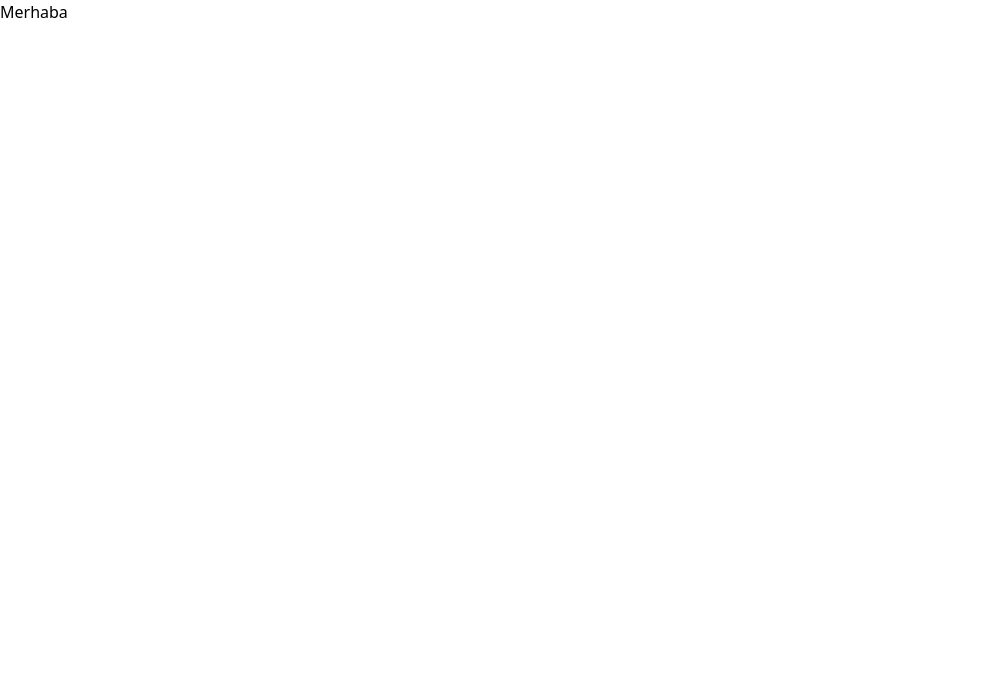
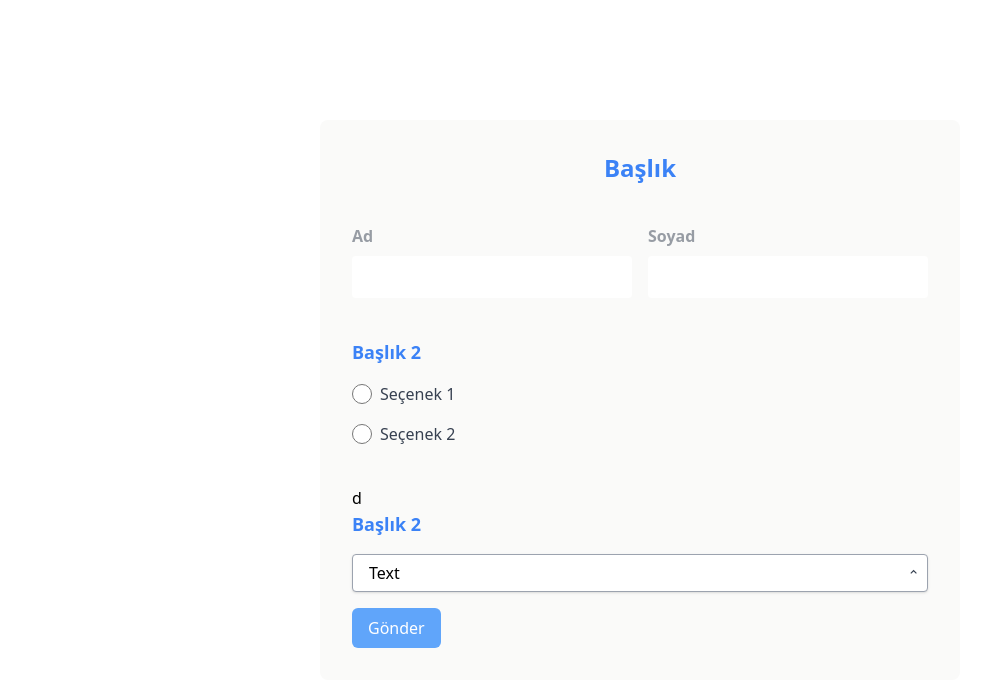
Before and after one commit to Vrm4/Survey-App, a Next.js app: page /survey in a window 1280 px wide. Shown: the top 686 px of the page, without its empty margins (0-991 px from the left). Built offline with nearby package versions, Linux system fonts and the light colour scheme; no server answers; the database is empty.

Commit message:
Continue

```diff
--- a/src/pages/add.tsx
+++ b/src/pages/add.tsx
@@ -14,40 +14,50 @@ export default function Add() {
 
     const handleSubmit = (e : React.FormEvent<HTMLFormElement>) : void => {
         e.preventDefault()
-        console.log(e.currentTarget)
-        const formData = new FormData(e.currentTarget)
-        var data : questionDatas[] = []
-        let i = 0
-        while (i < questions){
-          const titleD = formData.get(`input-${i}`)
-          const typeD = formData.get(`select-${i}`)
-          let questinD = {
-            question :titleD as string,
-            type : typeD as string
-          }
-          data.push(questinD)
-          console.log(data)
-          i ++
-        }
-        const surveyD : surveyDatas = [
-          'Survey' ,
-          data
-        ]
-        fetch('/api/add-survey', {
-          method: 'POST',
-          headers: {
-            'Content-Type': 'application/json'
-          },
-          body: JSON.stringify(surveyD)
-        })
-        .then(() => {
-          alert('Added')
-        })
-        .catch(error => {
-          alert('Error')
-          console.log(error)
-        });
-        console.log(surveyD)
+        const formElements = Array.from(e.currentTarget.elements) as HTMLInputElement[];
+        const checkboxValues = formElements
+          .filter((input: HTMLInputElement) => input.type === 'text' && input.name.startsWith('input-checkbox-'))
+          .map((input: HTMLInputElement) => input.value);
+        const radioValues = formElements
+          .filter((input: HTMLInputElement) => input.type === 'text' && input.name.startsWith('input-radio-'))
+          .map((input: HTMLInputElement) => input.name);
+        console.log(radioValues,checkboxValues)
+
+        //console.log(e.currentTarget)
+        // const formData = new FormData(e.currentTarget)
+        // var data : questionDatas[] = []
+        // let i = 0
+        // while (i < questions){
+        //   const titleD = formData.get(`input-${i}`)
+        //   const typeD = formData.get(`select-${i}`)
+        //   let questinD = {
+        //     question :titleD as string,
+        //     type : typeD as string
+        //   }
+        //   data.push(questinD)
+        //   console.log(data)
+        //   i ++
+        // }
+        // const surveyD : surveyDatas = [
+        //   'Survey' ,
+        //   data
+        // ]
+
+        // fetch('/api/add-survey', {
+        //   method: 'POST',
+        //   headers: {
+        //     'Content-Type': 'application/json'
+        //   },
+        //   body: JSON.stringify(surveyD)
+        // })
+        // .then(() => {
+        //   alert('Added')
+        // })
+        // .catch(error => {
+        //   alert('Error')
+        //   console.log(error)
+        // });
+        // console.log(surveyD)
     }
     const addQuestionHtml = () => {
       setQuestions(questions + 1)
--- /dev/null
+++ b/src/pages/api/survey-data-by-id.ts
@@ -0,0 +1,36 @@
+import { PrismaClient } from '@prisma/client'
+import type { NextApiRequest, NextApiResponse } from 'next'
+
+type Data = {
+  name: string
+}
+
+const prisma = new PrismaClient({
+    datasources: {
+      db: {
+        url: process.env.DATABASE_URL,
+      },
+    },
+  })
+
+  async function getData(idValue : string) {
+      const survey = await prisma.survey.findMany({
+          where : {
+            id : idValue
+          }
+      })
+      return survey
+  }
+
+export default function handler(req: NextApiRequest,res: NextApiResponse) {
+    const id = req.body
+    if(req.method === 'POST'){
+        getData(id)
+        .then((result) => {
+            res.status(200).json(result);
+        })
+        .catch((err) =>{
+            res.status(400).send('Error');
+        })
+    }
+}
--- a/src/pages/index.tsx
+++ b/src/pages/index.tsx
@@ -28,8 +28,8 @@ export default function Home() {
   return (
     <div className="w-screen min-h-screen flex justify-center items-center relative">
       <div className="wrapper">
-        { data.length != 0 ? data.map((value : { title: string } , index : number) => (
-            <Link href='/survey' key={index}>
+        { data.length != 0 ? data.map((value : { title: string , id : string } , index : number) => (
+            <Link href={`/survey?id=${value.id}`} key={index}>
               <div  className="w-full md:w-96 rounded-xl bg-gradient-to-r from-blue-200 to-gray-500 p-6 hover:shadow-2xl">
                 <h1 className="text-white text-3xl font-bold">{value.title}</h1>
               </div>
--- a/src/pages/question.tsx
+++ b/src/pages/question.tsx
@@ -1,8 +1,39 @@
+import { useState } from "react";
+
 type QuestionProps = {
   name: number;
 };
 
 export default function Question(props: QuestionProps) {
+    const [checkboxValue , setCheckbox] = useState(false);
+    const [radio , setRadio] = useState(false)
+    const [checkboxCount , setCheckboxCount ] = useState(1)
+    const [radioCount , setRadioCount] = useState(1)
+
+    const getSelectValue = (e : React.ChangeEvent<HTMLSelectElement>) =>{
+        const value = e.target.value
+        switch(value) {
+            case 'checkbox' :
+            setCheckbox(true);
+            setRadio(false);
+            break;
+            case 'radio' :
+            setRadio(true);
+            setCheckbox(false);
+            break;
+            default :
+            setRadio(false);
+            setCheckbox(false);
+            break;
+        }
+    }
+    const addInput = () =>{
+        if(checkboxValue != false){
+            setCheckboxCount ( checkboxCount +1)
+        }else{
+            setRadioCount(radioCount +1)
+        }
+    }
     return (
       <>
         <div className="bg-white shadow-md rounded px-6 pt-4 pb-4 mb-4">
@@ -31,7 +62,7 @@ export default function Question(props: QuestionProps) {
             <div className="relative">
               <select
                 className="block appearance-none w-full bg-white border border-gray-400 hover:border-gray-500 px-4 py-2 pr-8 rounded shadow leading-tight focus:outline-none focus:shadow-outline"
-                id="secenek" name={`select-${props.name}`}
+                id="secenek" name={`select-${props.name}`} onChange={getSelectValue}
               >
                 <option value='text'>Text</option>
                 <option value='checkbox'>Multi Option</option>
@@ -49,6 +80,47 @@ export default function Question(props: QuestionProps) {
               </div>
             </div>
           </div>
+          { (checkboxValue === true && radio === false ) &&
+            new Array(checkboxCount).fill(0).map((value , index) =>(
+              <div className="field mb-4" key={index}>
+              <label
+                className="block text-gray-700 font-bold mb-2"
+                htmlFor="baslik"
+              >
+                CheckBox Answer:
+              </label>
+              <input
+                className="shadow appearance-none border rounded w-full py-2 px-3 text-gray-700 leading-tight focus:outline-none focus:shadow-outline"
+                id="baslik"
+                type="text"
+                name={`input-checkbox-${props.name}-${index}`}
+                placeholder="Checkbox Answer"
+              />
+            </div>
+            ))
+          }
+          { (checkboxValue === false && radio === true ) &&
+            new Array(radioCount).fill(0).map((value , index) =>(
+              <div className="field mb-4" key={index}>
+              <label
+                className="block text-gray-700 font-bold mb-2"
+                htmlFor="baslik"
+              >
+                Radio Answer:
+              </label>
+              <input
+                className="shadow appearance-none border rounded w-full py-2 px-3 text-gray-700 leading-tight focus:outline-none focus:shadow-outline"
+                id="baslik"
+                type="text"
+                name={`input-radio-${props.name}-${index}`}
+                placeholder="Radio Answer"
+              />
+            </div>
+            ))
+          }
+          { (checkboxValue != false || radio != false) && (
+             <button className="bg-green-500 hover:bg-green-600 text-white font-bold py-1 px-2 rounded-md" onClick={addInput} type='button'>Add+</button>
+          )}
         </div>
       </>
     );
--- a/src/pages/survey.tsx
+++ b/src/pages/survey.tsx
@@ -1,7 +1,91 @@
+import { useEffect, useState } from "react"
+
+const getDataById = async (id : string) =>{
+    const result = await fetch('/api/survey-data-by-id' , {
+        method : 'POST',
+        headers: {
+            'Content-Type': 'application/json'
+          },
+        body: JSON.stringify(id)
+    })
+    const resultJ = result.json()
+    return resultJ
+}
 export default function Survey() {
+    const [id , setId] = useState('')
+    useEffect(() =>{
+        const baseUrl = window.location.href
+        const url = new URL(baseUrl)
+        const idValue = url.searchParams.get('id') as string
+        setId(idValue)
+    } , [])
+
+    useEffect(() =>{
+        if(id != ''){
+            console.log(id)
+            getDataById(id)
+            .then((res) => {
+                console.log(res)
+            })
+            .catch(err => console.log(err))
+        }
+    } , [id])
     return(
         <>
-            <h1>Merhaba</h1>
+        <div className="w-screen min-h-screen flex justify-center items-center relative">
+        <div className="bg-stone-50 rounded-lg w-full md:w-2/4 mx-auto p-8">
+<form>
+
+<h1 className="text-center text-2xl font-bold text-blue-500 mb-4">Başlık</h1>
+      <br></br>
+      <div className="flex justify-around mb-4">
+        <div className="flex-1 mr-2">
+          <label htmlFor="firstName" className="block text-gray-700 font-bold mb-2 opacity-50">Ad</label>
+          <input id="firstName" type="text" className="w-full py-2 px-3 outline-none border border-transparent focus:border-blue-500 rounded" />
+        </div>
+        <div className="flex-1 ml-2">
+          <label htmlFor="lastName" className="block text-gray-700 font-bold mb-2 opacity-50">Soyad</label>
+          <input id="lastName" type="text" className="w-full py-2 px-3 outline-none border border-transparent focus:blue-red-500 rounded" />
+        </div>
+      </div>
+      <br></br>
+      <h2 className="text-lg font-bold text-blue-500 mb-4">Başlık 2</h2>
+      <div className="flex items-center mb-4">
+        <input type="radio" id="option1" name="options" value="option1" className="form-radio h-5 w-5 text-red-500 border-gray-300" />
+        <label htmlFor="option1" className="ml-2 text-gray-700">Seçenek 1</label>
+      </div>
+      <div className="flex items-center mb-4">
+        <input type="radio" id="option2" name="options" value="option2" className="form-radio h-5 w-5 text-red-500 border-gray-300" />
+        <label htmlFor="option2" className="ml-2 text-gray-700">Seçenek 2</label>
+      </div>
+      <br></br>
+      <div className="field mb-4">
+            d<h2 className="text-lg font-bold text-blue-500 mb-4">Başlık 2</h2>
+            <div className="relative">
+              <select
+                className="block appearance-none w-full bg-white border border-gray-400 hover:border-gray-500 px-4 py-2 pr-8 rounded shadow leading-tight focus:outline-none focus:shadow-outline"
+                id="secenek" name={`select`}
+              >
+                <option value='text'>Text</option>
+                <option value='checkbox'>Multi Option</option>
+                <option value='radio'>Single Option</option>
+                <option value='textarea'>Text Area</option>
+              </select>
+              <div className="pointer-events-none absolute inset-y-0 right-0 flex items-center px-2 text-gray-700">
+                <svg
+                  className="fill-current h-4 w-4"
+                  xmlns="http://www.w3.org/2000/svg"
+                  viewBox="0 0 20 20"
+                >
+                  <path d="M9 11l3-3 3 3 1-1-4-4-4 4 1 1z" />
+                </svg>
+              </div>
+            </div>
+          </div>
+      <button className="bg-blue-400 text-white py-2 px-4 rounded-md">Gönder</button>
+</form>
+    </div>
+      </div>
         </>
     )
 }
```
Also changed, not shown: 1 other file (tests, documents, lock files or other folders).
